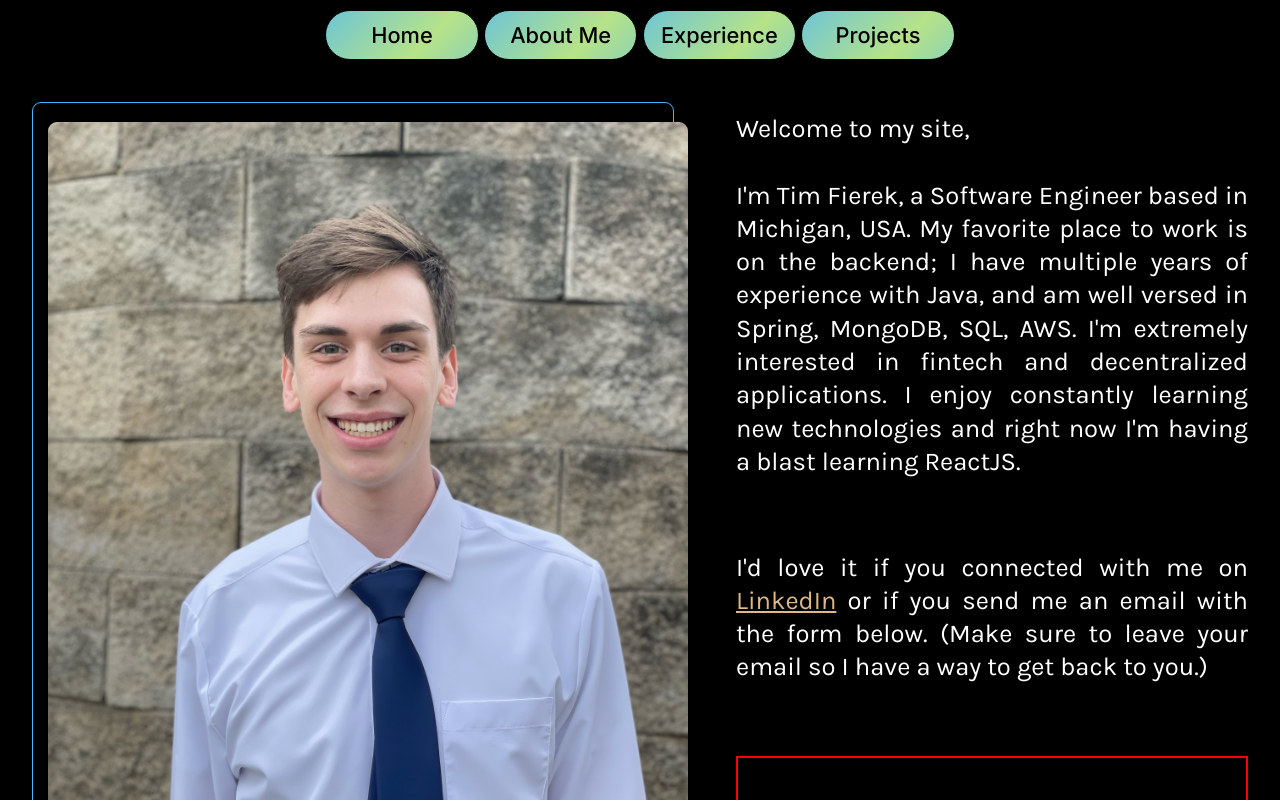
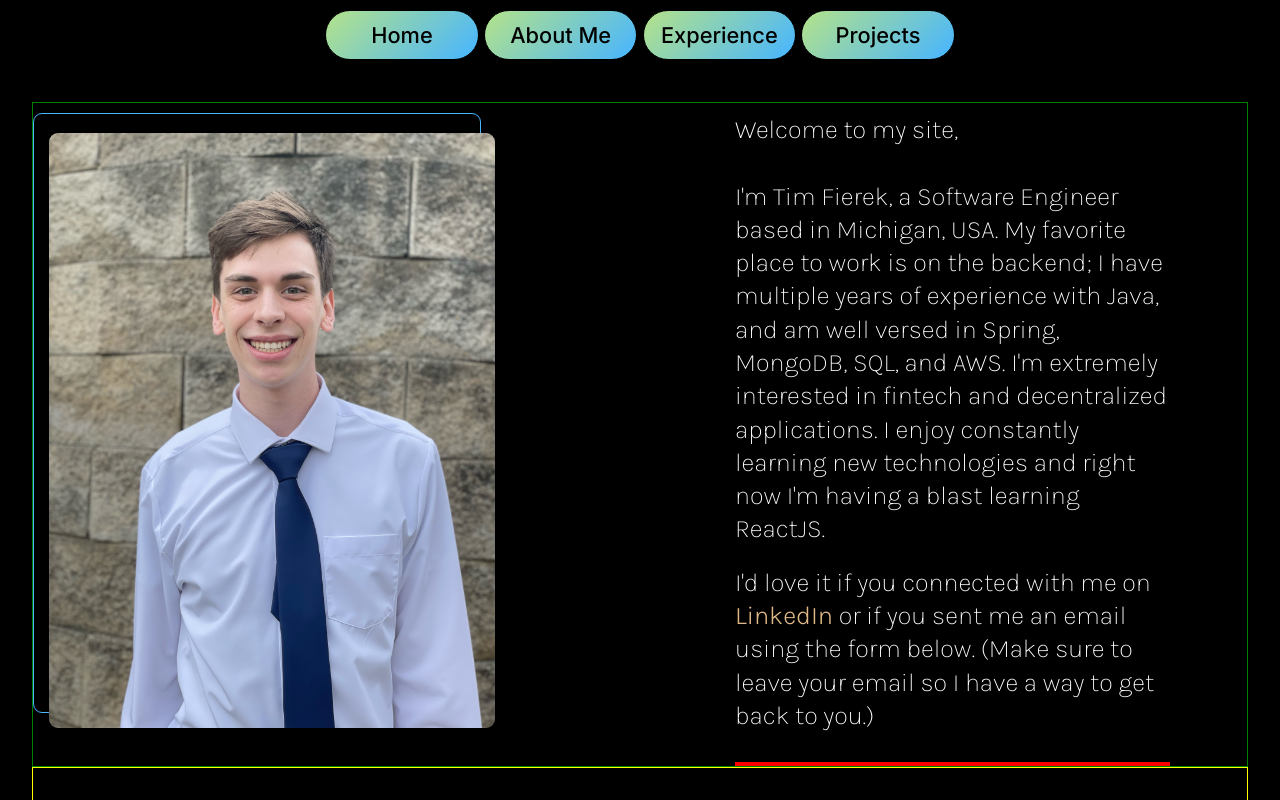
Before and after one commit to timfierek/personal-website, a React (Create React App) app: page / in a window 1280 px wide. Both pictures are taken after a click on the button "Who am I?". Shown: the top 800 px of the page. Built offline with nearby package versions, Linux system fonts and the light colour scheme.

Commit message:
more work on main body content

```diff
--- a/src/App.css
+++ b/src/App.css
@@ -150,13 +150,16 @@ nav {
 /**About Section**********************************************/
 
 .about-section {
+  border: 1px solid green;
   display: flex;
   justify-content: space-between;
+  padding-top: 10px;
+  height: auto;
 }
 
 .headshot-container {
-  width: 50vw;
-  height: auto;
+  width: 35vw;
+  height:fit-content;
 
   border: 1px solid #47B5FF;
   border-radius: 9px;
@@ -165,26 +168,20 @@ nav {
 .headshot-img {
   position: relative;
   max-width: 100%;
+  max-height:max-content;
 
   right: -1.2vw;
   bottom: -1.5vw;
-
   border-radius: 9px;
 }
 
 .info-container {
   display: flex;
   flex-direction: column;
-  justify-content: space-between;
 
-  padding-top: 10px;
-  text-align: justify;
+  padding-right: 6vw;
+  text-align:left;
   width: 40vw;
-}
-
-.contact-form {
-  border: 2px solid red;
-  height: 25vh;
 }
 
 .info-container p {
@@ -192,12 +189,47 @@ nav {
   font-family: 'Karla';
   line-height: 130%;
   font-size: 2vw;
+  font-weight: 100;
   color: white;
 }
 
 .info-container a {
   font-family: 'Karla';
+  text-decoration: none;
   line-height: 130%;
   font-size: 2vw;
+  font-weight: 300;
   color:burlywood;
 }
+
+.contact-form {
+  margin-top: 30px;
+  border: 2px solid red;
+  height: 25%;
+}
+
+/**About Section**********************************************/
+
+
+/**Experience Section**********************************************/
+
+  .experience-section {
+    border: 1px solid yellow ;
+    padding-top: 10px;
+    height: 100vh;
+  }
+
+
+/**Experience Section**********************************************/
+
+
+/**Project Section**********************************************/
+
+.project-section {
+  border: 1px solid red ;
+  padding-top: 10px;
+  height: 100vh;
+}
+
+
+/**Project Section**********************************************/
--- a/src/App.tsx
+++ b/src/App.tsx
@@ -15,9 +15,12 @@ function App() {
     <div className="App">
 
       {showLanding && <Landing handleClick={toggleLanding}/>}
-
-      <Header navigateHome={toggleLanding}/>
-      <MainContent/>
+      {!showLanding &&
+        <div className="body">
+          <Header navigateHome={toggleLanding}/>
+          <MainContent/>
+        </div>
+      }
 
     </div>
   );
--- a/src/components/AboutSection.tsx
+++ b/src/components/AboutSection.tsx
@@ -6,7 +6,7 @@ function AboutSection() {
     const [pfp, setPfp] = React.useState(headshot1);
 
     function flipPfp() {
-        if(pfp == headshot1) setPfp(headshot2);
+        if(pfp === headshot1) setPfp(headshot2);
         else setPfp(headshot1)
     }
 
@@ -18,13 +18,14 @@ function AboutSection() {
             <div className="info-container">
                 <p>Welcome to my site, <br /><br />I'm Tim Fierek, a Software Engineer based in Michigan, USA.
                     My favorite place to work is on the backend; I have multiple years of experience with Java,
-                    and am well versed in Spring, MongoDB, SQL, AWS. I'm extremely interested in fintech and
+                    and am well versed in Spring, MongoDB, SQL, and AWS. I'm extremely interested in fintech and
                     decentralized applications. I enjoy constantly learning new technologies and right now I'm
                     having a blast learning ReactJS.
                 </p>
+                <br />
                 <p>
                     I'd love it if you connected with me on <a href="https://www.linkedin.com/in/tim-fierek/">LinkedIn</a> or
-                    if you send me an email with the form below. (Make sure to leave your email so I have a way to get back to you.)
+                    if you sent me an email using the form below. (Make sure to leave your email so I have a way to get back to you.)
                 </p>
                 <div className="contact-form">
 
--- a/src/components/ExperienceSection.tsx
+++ b/src/components/ExperienceSection.tsx
@@ -2,7 +2,7 @@ import React from "react";
 
 function ExperienceSection() {
     return(
-        <div>
+        <div className="experience-section">
 
         </div>
     )
--- a/src/components/ProjectSection.tsx
+++ b/src/components/ProjectSection.tsx
@@ -2,7 +2,7 @@ import React from "react";
 
 function ProjectSection() {
     return(
-        <div>
+        <div className="project-section">
 
         </div>
     )
--- a/src/index.css
+++ b/src/index.css
@@ -1,6 +1,7 @@
 * {
   margin: 0;
   padding: 0;
+  box-sizing: border-box;
 
   scrollbar-width: none;
   font-family: 'Pilat Wide', 'Inter', 'Karla', sans-serif;
```
